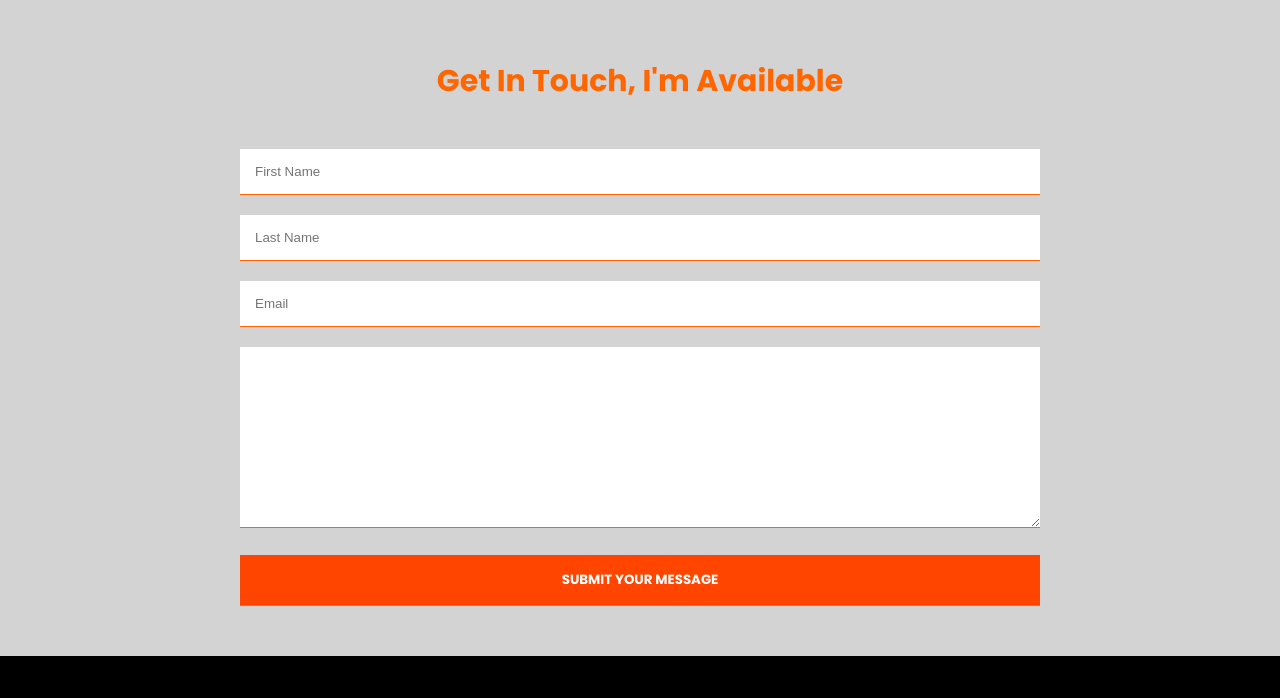
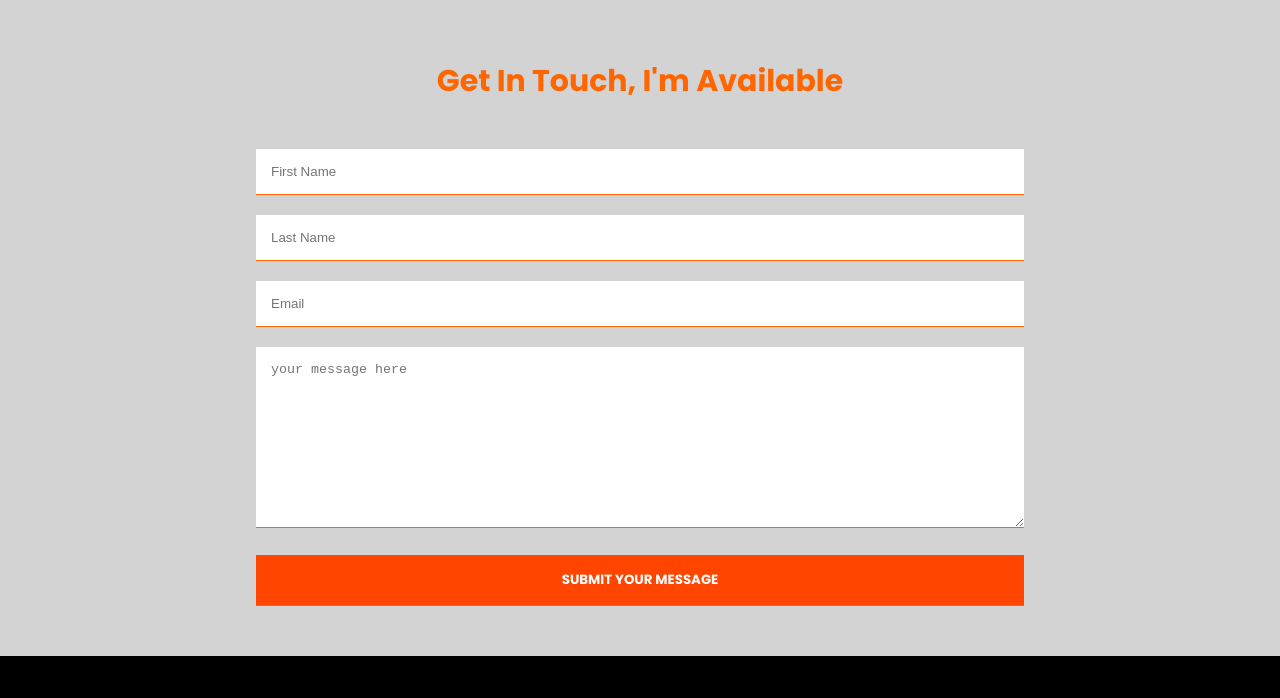
Before and after one commit to wdtahmid/assignment-mission-2022, a plain HTML site: page index.html in a window 1280 px wide. Shown: the part 2040-2738 px from the top of the page. Drawn offline with nearby package versions, Linux system fonts and the light colour scheme.

Commit message:
some correction added

```diff
--- a/index.html
+++ b/index.html
@@ -118,14 +118,21 @@
 
     <!-- about me start here -->
     <section class="about__me">
+
         <div class="page__middle">
+
             <div class="section__item about__me__image__item">
+
                 <img src="images/pictures/coding.png" alt="" class="about__me__image">
+
             </div>
+
             <div class="section__item about__me__text__item">
+
                 <h2 class="about__me__title">
                     know more <br> details about me
                 </h2>
+
                 <p class="about_para para">
                     I'm a designer & developer with a passion for web design. I enjoy developing simple, clean and slick
                     websites that provide real value to the end user. Thousands of clients have procured exceptional
@@ -133,19 +140,27 @@
                     while working with me. Delivering work within time and budget which meets client’s requirements is
                     our moto.
                 </p>
+
                 <a class="site__button top__button" href="#">Details about me</a>
+
             </div>
+
         </div>
+
     </section>
     <!-- about me end here -->
+
     <!-- client's thought start here  -->
     <section class="client__thought">
 
         <div class="page__middle">
+
             <div class="section__item client__thought__text">
+
                 <h2 class="client__thought__title">
                     Client saying <br> about me
                 </h2>
+
                 <p class="client__thought_para para">
                     I'm a designer & developer with a passion for web design. I enjoy developing simple, clean and slick
                     websites that provide real value to the end user. Thousands of clients have procured exceptional
@@ -153,12 +168,19 @@
                     while working with me. Delivering work within time and budget which meets client’s requirements is
                     our moto.
                 </p>
+
                 <a class="site__button" href="#">Details about me</a>
+
             </div>
+
             <div class="section__item client__image__item">
+
                 <img src="images/pictures/project.png" alt="" class="client__image">
+
             </div>
+
         </div>
+
     </section>
     <!-- client's thought end here  -->
 
@@ -168,14 +190,17 @@
         <h2 class="get_in__touch__title center">
             get in touch, i'm available
         </h2>
+
         <div class="get__in__touch__form">
+
             <form action="">
                 <input placeholder="First Name" type="text" name="" id="fmane"><br>
                 <input placeholder="Last Name" type="text" name="" id="lmane"><br>
                 <input placeholder="Email" type="email" name="" id="lmane"><br>
-                <textarea name="" id="text__aria" cols="30" rows="10"></textarea>
+                <textarea placeholder="your message here" name="" id="text__aria" cols="30" rows="10"></textarea>
                 <input type="submit" value="submit your message">
             </form>
+
         </div>
 
 
--- a/style.css
+++ b/style.css
@@ -124,7 +124,7 @@ img {
     color: blue;
     font-weight: 600;
 }
-.mission__para {}
+/* .mission__para {} */
 .about__me {
     padding: 50px 0;
 }
@@ -162,7 +162,7 @@ img {
     color: #FF6600;
 }
 form {
-    width: 800px;
+    width: 60%;
     margin: 0 auto;
 }
 
@@ -185,7 +185,7 @@ input[type="submit"] {
     font-family: 'Poppins', sans-serif;
     font-weight: bold;
     text-transform: uppercase;
-
+    cursor: pointer;
 }
 
 footer {
```
